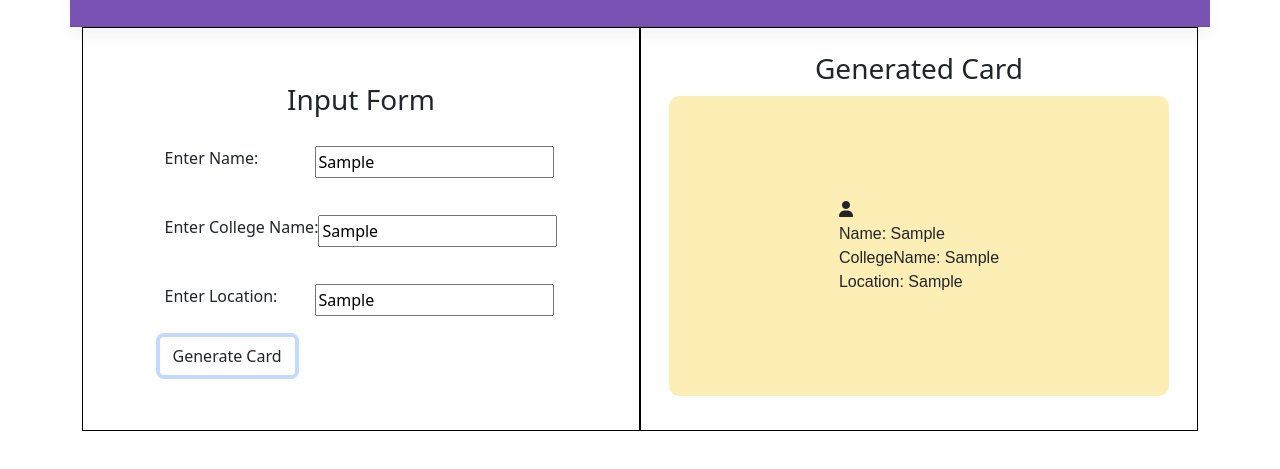
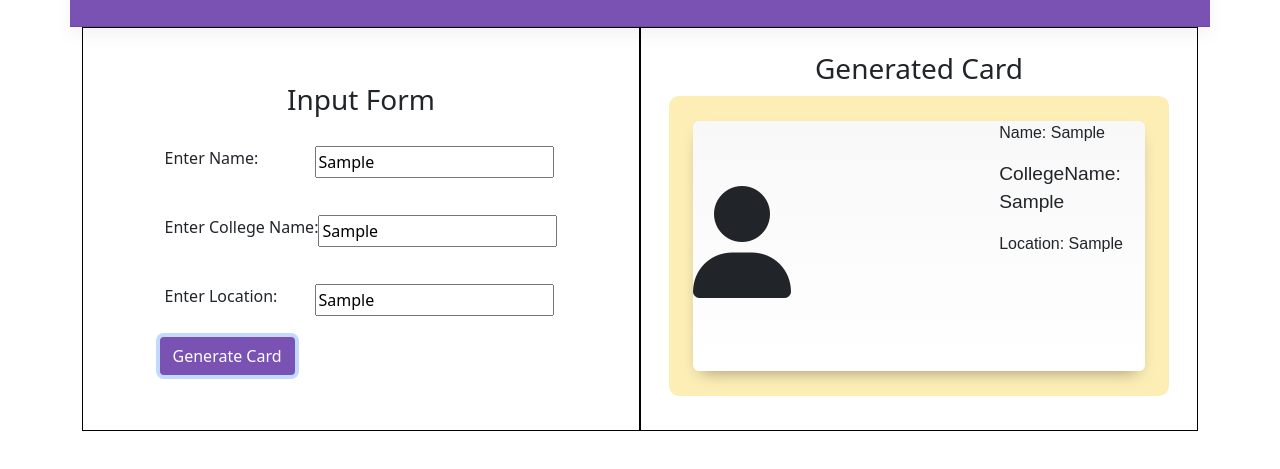
Before and after one commit to Akshi249/id-card-generator, a plain HTML site: page HTML/index.html in a window 1280 px wide. Both pictures are taken after typing "Sample", "Sample", "Sample" into the empty fields and a click on the button "Generate Card". Shown: the part 37-506 px from the top of the page. Drawn offline with nearby package versions, Linux system fonts and the light colour scheme.

Commit message:
adding final changes

```diff
--- a/CSS/index.css
+++ b/CSS/index.css
@@ -41,3 +41,50 @@
     justify-content: center;
     max-width:500px;
 }
+
+.card-wrapper{
+    width:80vw;
+    height:250px;
+    background-color: #fff;
+    background: linear-gradient(#f8f8f8, #fff);
+    box-shadow: 0 8px 16px -8px rgba(0,0,0,0.4);
+    border-radius: 6px;
+    overflow: hidden;
+    position: relative;
+    margin:1.5rem;
+    display: flex;
+}
+
+.user-card{
+    width:30vw;
+    height:100%;
+    display: flex;
+    flex-direction: column;
+    justify-content: center;
+}
+
+.user-photo{
+    font-size: 7em;
+}
+
+.card-element{
+    margin-left: 10px;
+    margin-bottom: 15px;
+}
+
+.card-name{
+    font-size:1.5 rem;
+}
+
+.college-name{
+    font-size: 1.2rem;
+}
+
+.cardLocation{
+    font-size: 1.2rem;
+}
+
+.generateButton{
+    background-color: #7952b3;
+    color:white;
+}
```
Also changed, not shown: HTML/index.html (+1 -1 lines).
